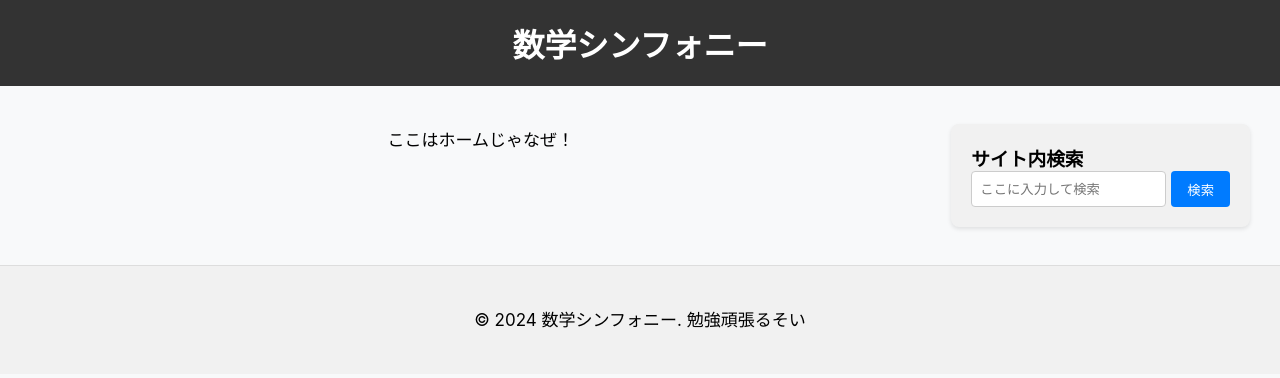
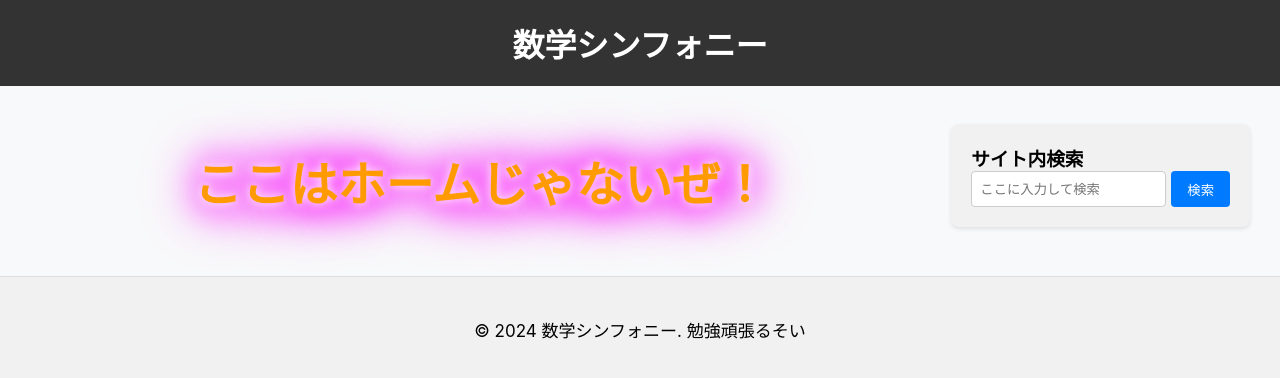
Before and after one commit to nakano0328/archive, a Next.js app: page /hayakawa in a window 1280 px wide. Shown: the top 378 px of the page. Built offline with nearby package versions, Linux system fonts and the light colour scheme.

Commit message:
デザインの変更

```diff
--- /dev/null
+++ b/app/hayakawa/RainbowText.tsx
@@ -0,0 +1,12 @@
+import React from 'react';
+import styles from './rainbowStyles.module.css';
+
+const RainbowText: React.FC = () => {
+    return (
+        <h1 className={styles.rainbowText}>
+            ここはホームじゃないぜ！
+        </h1>
+    );
+};
+
+export default RainbowText;
--- a/app/hayakawa/page.tsx
+++ b/app/hayakawa/page.tsx
@@ -1,7 +1,14 @@
+import { Metadata } from 'next'
+import RainbowText from './RainbowText';
+
+export const metadata: Metadata = {
+  title: 'hayakawa',
+}
+
 export default function Page() {
   return (
-    <div style={{ textAlign: "center" }}>
-      <p>ここはホームじゃなぜ！</p>
+    <div>
+      <RainbowText />
     </div>
   );
 }
--- /dev/null
+++ b/app/hayakawa/rainbowStyles.module.css
@@ -0,0 +1,50 @@
+@keyframes rainbow {
+  0% {
+    color: red;
+  }
+  14% {
+    color: orange;
+  }
+  28% {
+    color: yellow;
+  }
+  42% {
+    color: green;
+  }
+  57% {
+    color: blue;
+  }
+  71% {
+    color: indigo;
+  }
+  85% {
+    color: violet;
+  }
+  100% {
+    color: red;
+  }
+}
+
+@keyframes glow {
+  0%,
+  100% {
+    text-shadow: 0 0 10px rgba(255, 255, 255, 0.8),
+      0 0 20px rgba(255, 255, 255, 0.8), 0 0 30px rgba(255, 0, 255, 0.8),
+      0 0 40px rgba(255, 0, 255, 1), 0 0 50px rgba(255, 0, 255, 1),
+      0 0 60px rgba(255, 0, 255, 1), 0 0 70px rgba(255, 0, 255, 1);
+  }
+  50% {
+    text-shadow: 0 0 5px rgba(255, 255, 255, 0.8),
+      0 0 10px rgba(255, 255, 255, 0.8), 0 0 15px rgba(255, 0, 255, 0.8),
+      0 0 20px rgba(255, 0, 255, 1), 0 0 25px rgba(255, 0, 255, 1),
+      0 0 30px rgba(255, 0, 255, 1), 0 0 35px rgba(255, 0, 255, 1);
+  }
+}
+
+.rainbowText {
+  font-size: 3em;
+  font-weight: bold;
+  text-align: center;
+  animation: rainbow 5s infinite, glow 2s infinite;
+  margin: 40px 0px;
+}
```
